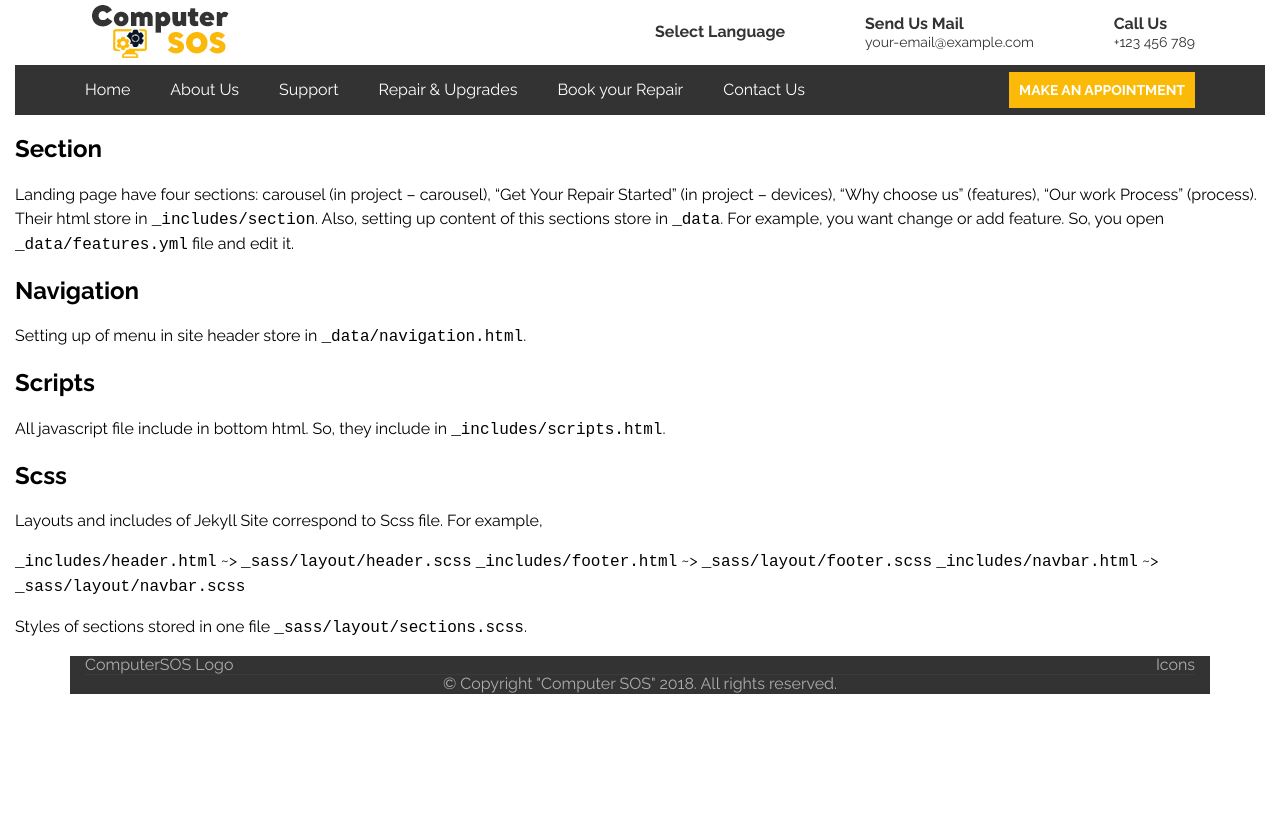
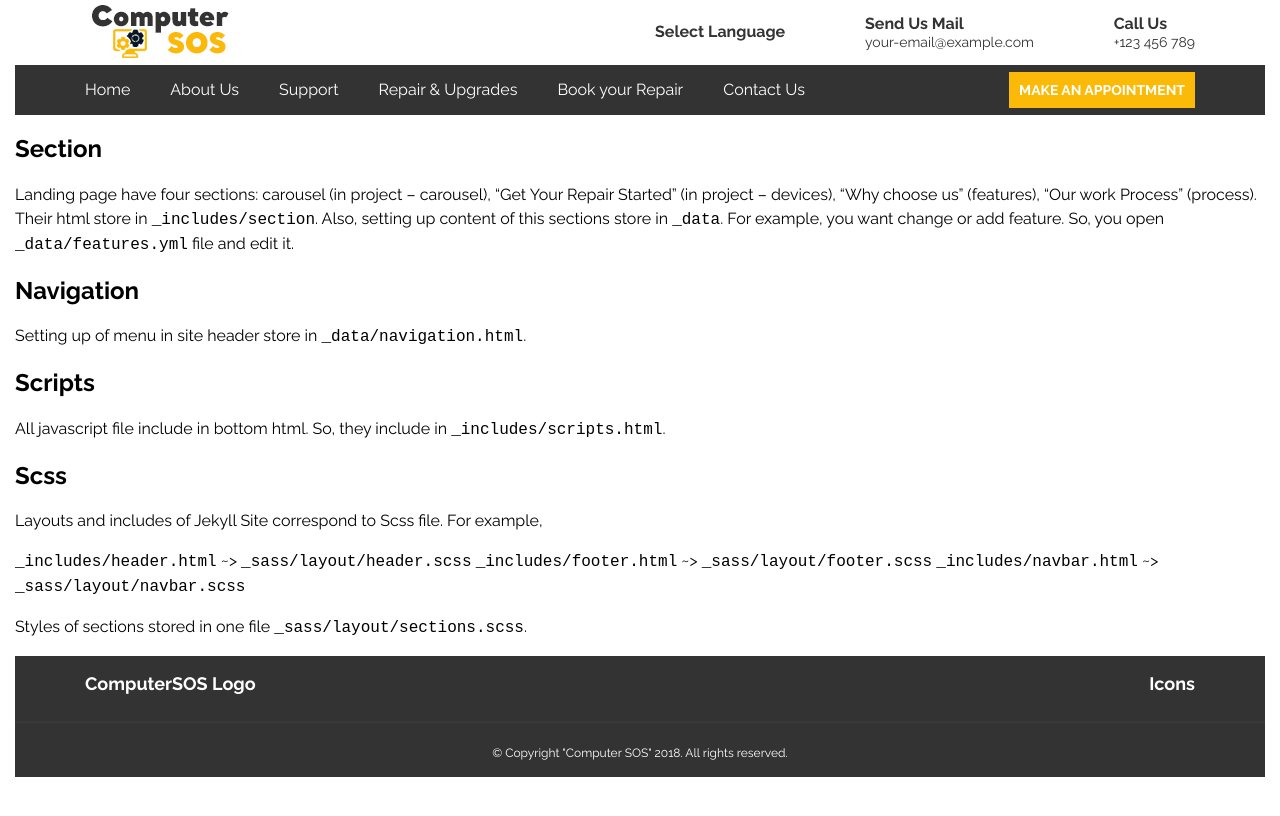
Before and after one commit to kaptn3/repair-shop, a Jekyll site: the page built from README.md, in a window 1280 px wide. Shown: the top 816 px of the page. Built offline with Jekyll 4.4.1, drawn with Linux system fonts in a browser that asks for light colours; our own code applies the rules of GitHub Pages for plain Markdown files.

Commit message:
Footer paddings

```diff
--- a/_includes/footer.html
+++ b/_includes/footer.html
@@ -1,7 +1,12 @@
-<footer class="footer container">
-  <div class="footer--top">
-    <div>ComputerSOS Logo</div>
-    <div>Icons</div>
+<footer class="footer">
+  <div class="container">
+    <div class="footer--top">
+      <div>ComputerSOS Logo</div>
+      <div>Icons</div>
+    </div>
   </div>
-  <div class="footer--bottom">&copy; Copyright "Computer SOS" {{ 'now' | date: "%Y" }}. All rights reserved.</div>
+  <hr class="footer--line">
+  <div class="container">
+    <div class="footer--bottom">&copy; Copyright "Computer SOS" {{ 'now' | date: "%Y" }}. All rights reserved.</div>
+  </div>
 </footer>
--- a/_sass/layout/_footer.scss
+++ b/_sass/layout/_footer.scss
@@ -1,12 +1,19 @@
 .footer {
   background: var(--black);
-  color: var(--text-gray);
+  color: #fff;
 }
 .footer--top {
-  border-bottom: 1px solid #3b3b3b;
   display: flex;
   justify-content: space-between;
+  font-weight: bold;
+  font-size: 1.125rem;
+  padding: 18px 0;
+}
+.footer--line {
+  opacity: .04;
 }
 .footer--bottom {
   text-align: center;
+  font-size: 0.75rem;
+  padding: 16px 0;
 }
```
